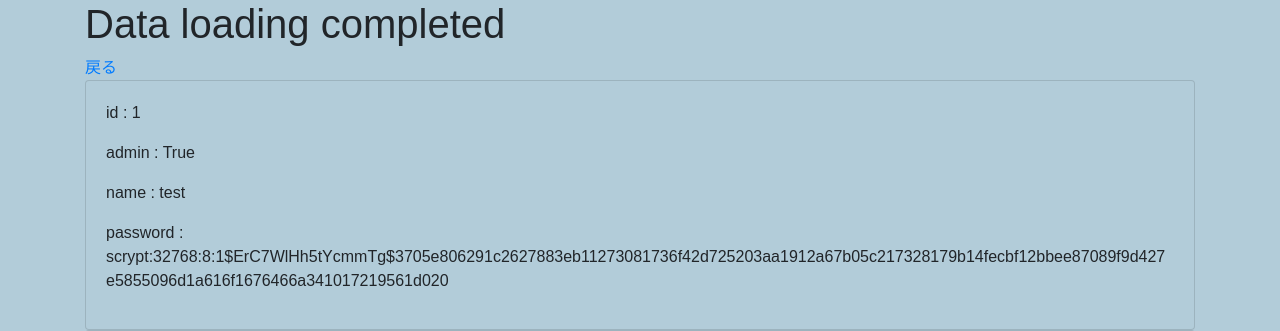
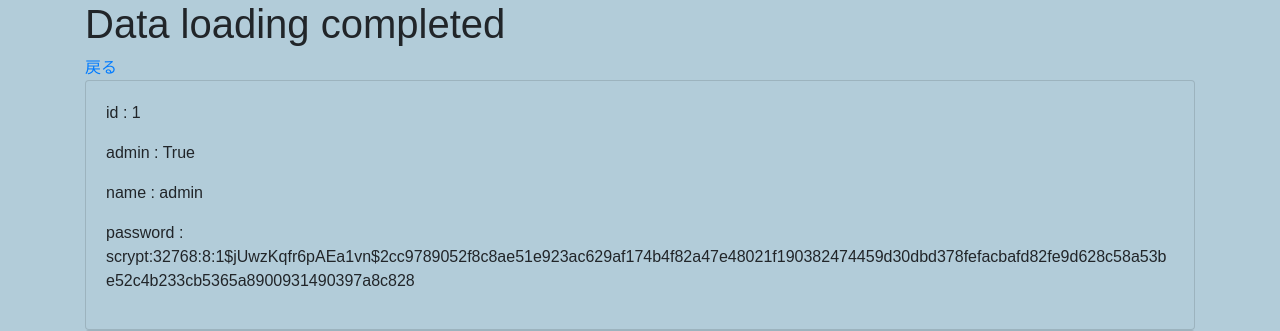
Before and after one commit to meitoma/first-web-app, a Flask app: page /load_data in a window 1280 px wide. Shown: the top 331 px of the page. Run offline with Flask 3, Linux system fonts and the light colour scheme; data comes from the database, SQL or seed files in the repository; some libraries are stand-ins or nearby versions.

Commit message:
デフォルトユーザーネームの変更

```diff
--- a/bbs/csv/users.csv
+++ b/bbs/csv/users.csv
@@ -1,5 +1,5 @@
 name,password,admin
-test,scrypt:32768:8:1$ErC7WlHh5tYcmmTg$3705e806291c2627883eb11273081736f42d725203aa1912a67b05c217328179b14fecbf12bbee87089f9d427e5855096d1a616f1676466a341017219561d020,1
+admin,scrypt:32768:8:1$jUwzKqfr6pAEa1vn$2cc9789052f8c8ae51e923ac629af174b4f82a47e48021f190382474459d30dbd378fefacbafd82fe9d628c58a53be52c4b233cb5365a8900931490397a8c828,1
 めいとま,scrypt:32768:8:1$ZsQnBiBHykoKP3Z6$c454a1a12c04a58cad2700157ec518012b420589e3293e4d91303001aefc8f5c2de860bd4fa209e4262afaeaa608fe982ea929e165c0a0e14d76709cee92c06e,0
 はるた,scrypt:32768:8:1$JtPs9uysblQ5TQbX$9867eed4244dafc27e3406df85a8790c7c9fe200f57f689f68bb5002b54ecfd155d28b78f80e170109e448158250df46a002c60a575bb6242e5bd08d2ea2c24a,1
 かみだ,scrypt:32768:8:1$xk3DCG1xlAJDIX0N$1810377f06a6d602fe89e757408c123b9df9d916c35a2d61698a2f16846602ea7b9d0fe0444f9e0f50d05b8602a7ad4ef1d5eefc361205ab1b16c2c10b180c17,0
@@ -7,3 +7,5 @@ test,scrypt:32768:8:1$ErC7WlHh5tYcmmTg$3705e806291c2627883eb11273081736f42d72520
 ゆうた,scrypt:32768:8:1$vQAXi68H4HMM5n4P$26bb81405e430bfc28590b0648125eaa1806a35ccfc488b5022e07599733bfa66ac232a5d47519b3b471612e2f2b3e4a99868e3822ad902eed1b45a9266ac2e5,0
 まつしたゆうせい,scrypt:32768:8:1$ioPRmXQVrnGUkIMK$2fe88d318a581efe75d20cf71fd89ca7031e584777e9d751810b6460af946fc0f238dff968117de98a7afe67fce30c0553d59ccba762bb38e72b084233e09141,0
 なかた,scrypt:32768:8:1$7nIjlLdlbATZCJIX$3673464d93a15bb7fe1856df1e672fcbed21c8cf23ec38974e566c781f2a8d1e280bb33763d95e03d50634d45e44886901b5f6887959ddda153709b21f9fa624,0
+ゆりこ,scrypt:32768:8:1$zSTpUFCPEggyjpHp$3830b274e861bb74397b1d2bfe54a001eae278f0eec03cdf73bbd19d48c13cc4e85243e0c9a84eb2f74b52cc8b9cd2bbe9f3d6eb1393c73d49030d58d9a43df0,0
+ゆういち,scrypt:32768:8:1$viEMAl3tiDezW64W$3b7a63d1c239b4abc964be837d82099804741b621af9132f4bbeacca877b49bd8484b0b67f43c3a92ed35239cb29515094e29f6a5ca0cbbe673f32669c431b8e,0
--- a/bbs/static/css/pc_bbs.css
+++ b/bbs/static/css/pc_bbs.css
@@ -312,6 +312,7 @@ form.delete_display ul li{
     opacity: 0.9;
 }
 .h1-title{
+    position: fixed;
     top: 20px;
     color:rgb(13, 13, 13);
     padding-top: 20px;
--- a/bbs/static/css/sp_bbs.css
+++ b/bbs/static/css/sp_bbs.css
@@ -277,6 +277,8 @@ form.delete_display ul li{
     opacity: 0.9;
 }
 .h1-title{
+    position: fixed;
+    top: 20px;
     color:rgb(13, 13, 13);
     padding-left: 7%;
     font-size:large;
--- a/main.py
+++ b/main.py
@@ -38,6 +38,7 @@ def users_load():
         add_users=[]
         next(reader) #csvファイルの1行目(列名)を除く
         for row in reader:
+            print(row)
             user=Users(name=row[0],password=row[1],admin=bool(int(row[2])))
             add_users.append(user)
         db.session.add_all(add_users)
@@ -139,7 +140,6 @@ def bbs(thread_id):
             # db.session.close()
             send_notification({"thread_id":thread_id,"title":title,"body":notification_txt,"send_user":send_user})
             # time.sleep(10)
-        return ('', 400)
         return ('', 204)
         return redirect(url_for('bbs',thread_id=thread_id))
     else:
@@ -168,7 +168,7 @@ def add_member():
         db.session.commit()
         db.session.close()
         print("in_threads",in_threads,request.args.get('previous_thread'))
-        emit('reload', namespace="/",to=list(in_threads))
+        if in_threads:emit('reload', namespace="/",to=list(in_threads))
     return redirect(url_for('bbs',thread_id=thread_id))
 
 @app.route('/bbs/new', methods=['POST'])
@@ -186,7 +186,7 @@ def new_thread():
         db.session.add_all(user_access)
         db.session.commit()
         db.session.close()
-        emit('reload', namespace="/",to=list(in_threads))
+        if in_threads:emit('reload', namespace="/",to=list(in_threads))
         return redirect(url_for('bbs',thread_id=new_thread_id))
     return redirect(url_for('bbs',thread_id=request.args.get('previous_thread')))
 
```
